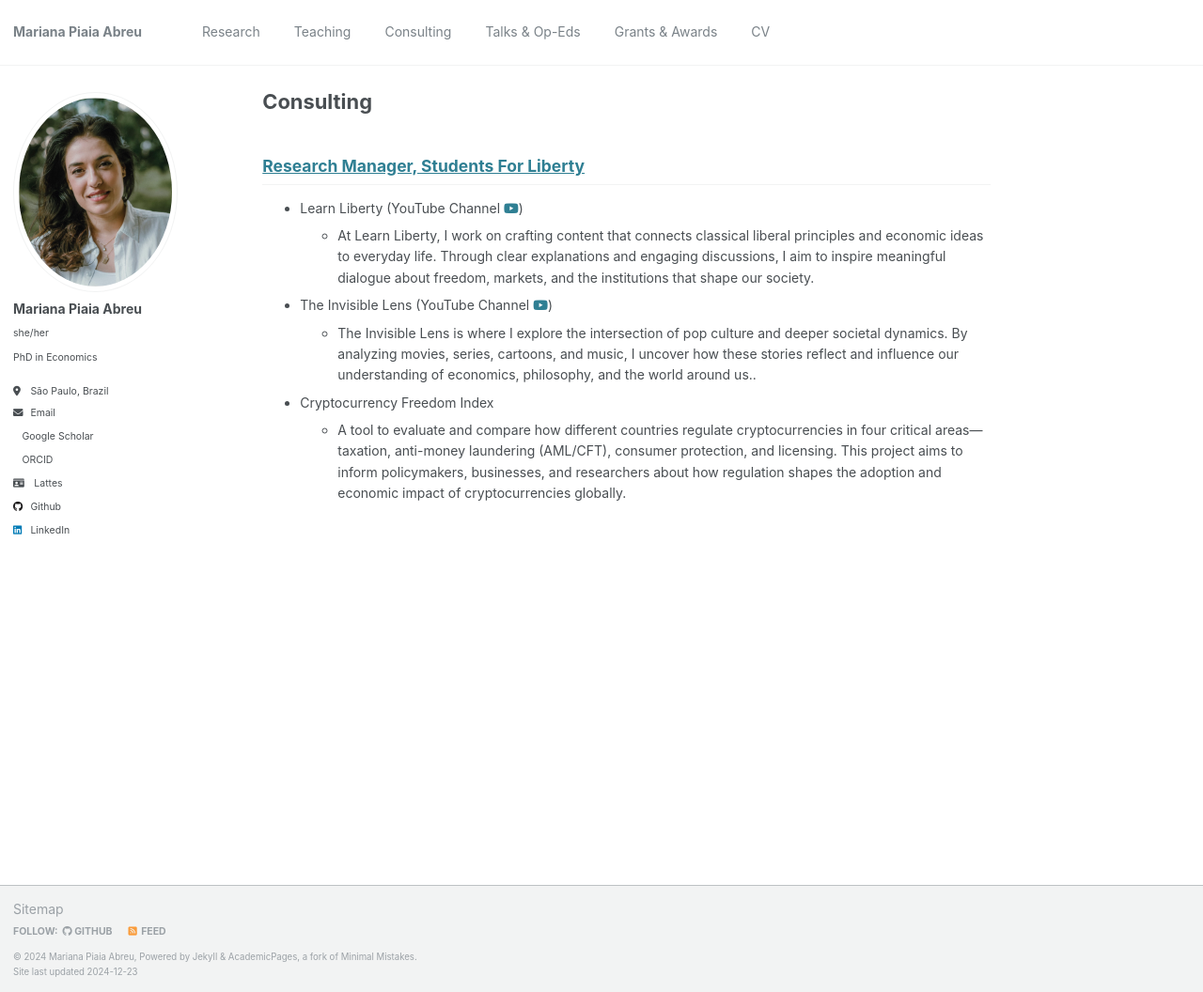
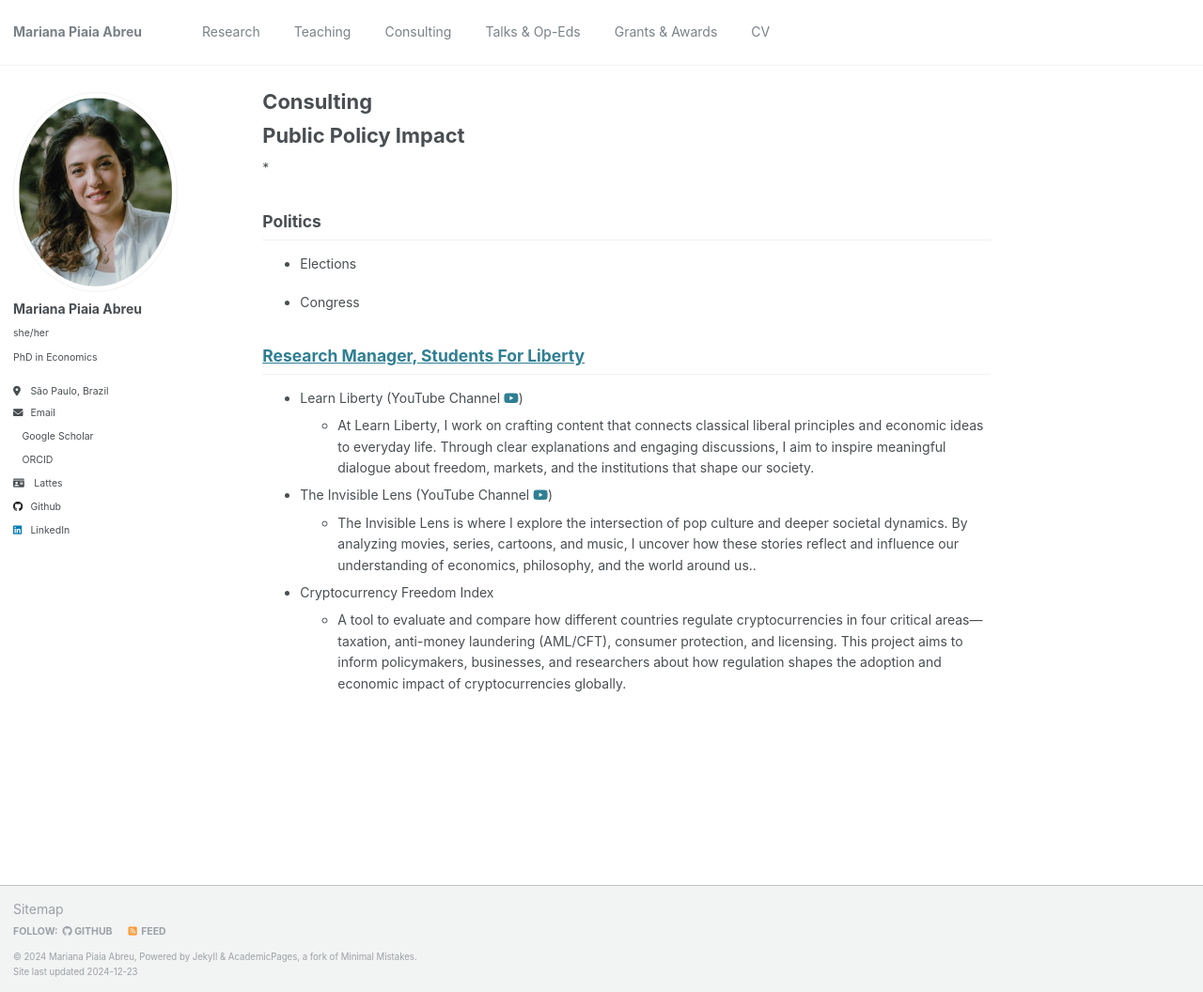
Before and after one commit to piaiaabreu/piaiaabreu.github.io, a Jekyll site: the page built from _pages/consulting.md, in a window 1280 px wide and 1056 px high. Shown: the whole window at 94% size. Built offline with Jekyll 4.4.1, drawn with Linux system fonts in a browser that asks for light colours; a style sheet for code colours, icons or effects is not loaded.

Commit message:
Update consulting.md

```diff
--- a/_pages/consulting.md
+++ b/_pages/consulting.md
@@ -6,6 +6,20 @@ redirect_from:
   - /consulting/
   - /consulting.html
 ---
+
+
+# Public Policy Impact
+
+*
+
+
+## Politics
+
+* Elections
+
+* Congress
+
+
 
 ## [Research Manager, Students For Liberty](https://studentsforliberty.org/blog/staff/mariana-piaia/)
 
```
